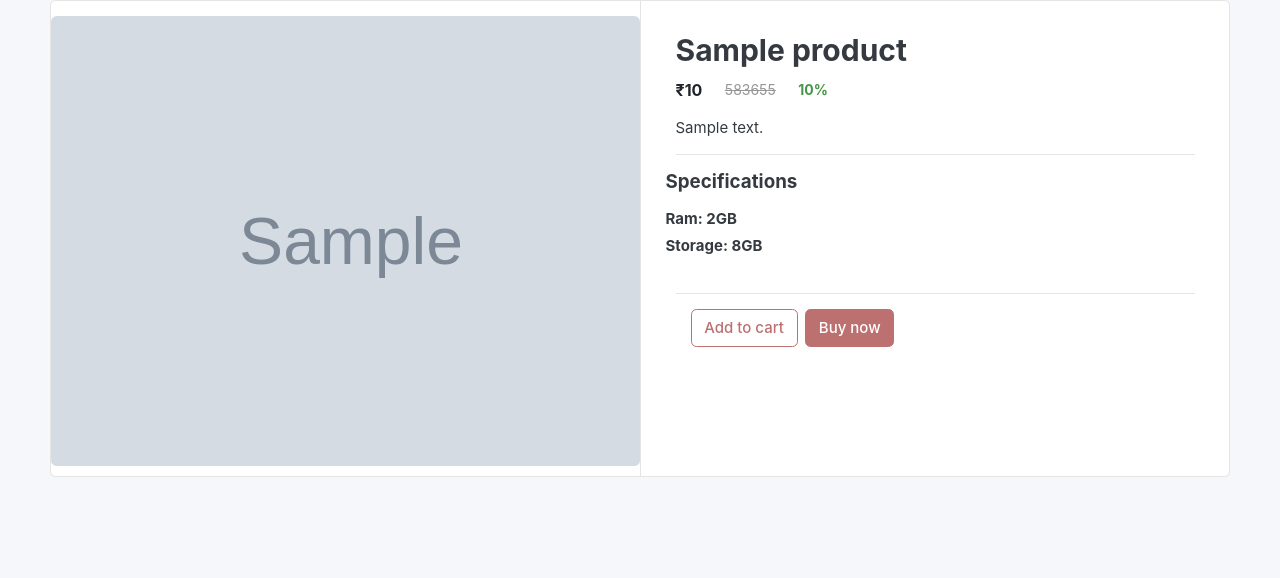
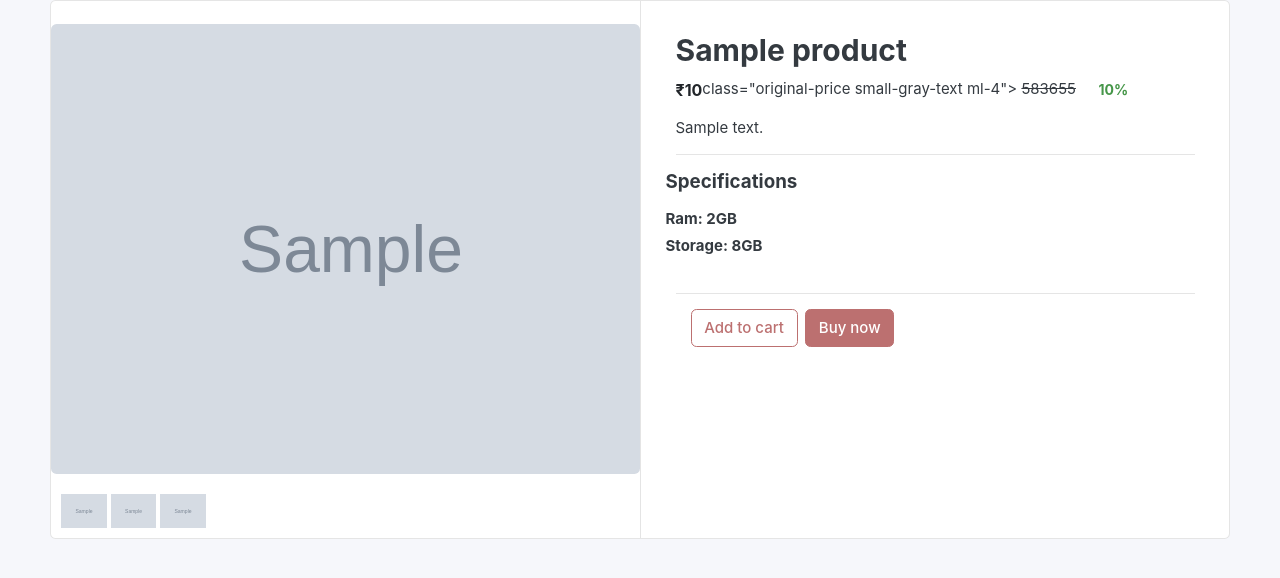
Before and after one commit to amjedsaleel/m3-mobiles, a Django app: a page that uses templates/store/product-details.html in a window 1280 px wide. Shown: the part 63-641 px from the top of the page. Run offline with Django 3.2, Linux system fonts and the light colour scheme; tables that the repository leaves empty hold one stand-in row (values such as "Sample post"); grey boxes marked "Sample" are stand-in pictures; some libraries are stand-ins or nearby versions; some web fonts are replaced.

Commit message:
Desplayed all images

```diff
--- a/static/css/style.css
+++ b/static/css/style.css
@@ -48,3 +48,16 @@
     color: red;
     margin-left: 2px;
 }
+
+ul.thumb{
+  margin:0 auto;
+  padding: 0;
+  float: left;
+}
+ul.thumb li{
+  list-style: none;
+  margin: 10px;
+}
+ul.thumb li img{
+  width: 8%;
+}
--- a/templates/store/product-details.html
+++ b/templates/store/product-details.html
@@ -6,11 +6,33 @@
             <div class="row no-gutters">
                 <aside class="col-md-6">
                     <article class="gallery-wrap">
-                        <div class="img-big-wrap mt-3">
-                            <a href="#"><img src="{{ variant.image1.url }}"></a>
-                        </div> <!-- img-big-wrap.// -->
+                        <div class="img-big-wrap mainImage mt-4">
+                            <a href="#"><img src="{{ variant.image1.url }}" class=""></a>
+                        </div>
 
-                    </article> <!-- gallery-wrap .end// -->
+                    </article>
+
+                    <ul class="thumb">
+                        <li>
+                            {% if variant.image1 %}
+                                <a href="{{ variant.image1.url }}" target="mainImage"><img
+                                        src="{{ variant.image1.url }}"
+                                        alt="Product Image"></a>
+                            {% endif %}
+
+                            {% if variant.image2 %}
+                                <a href="{{ variant.image2.url }}" target="mainImage"><img
+                                        src="{{ variant.image2.url }}"
+                                        alt="Product Image"></a>
+                            {% endif %}
+                            {% if variant.image3 %}
+                                <a href="{{ variant.image3.url }}" target="mainImage"><img
+                                        src="{{ variant.image3.url }}"
+                                        alt="Product Image"></a>
+                            {% endif %}
+                        </li>
+                    </ul>
+
                 </aside>
                 <main class="col-md-6 border-left">
                     <article class="content-body">
@@ -23,7 +45,7 @@
                                     <p class="price regular-text-bold">₹{{ variant.price }}</p>
                                 </div>
                                 <div>
-                                    <p class="original-price small-gray-text ml-4">
+                                    <p> class="original-price small-gray-text ml-4">
                                         <del>583655</del>
                                     </p>
                                 </div>
@@ -36,40 +58,50 @@
                         <p>{{ variant.description }}</p>
 
                         <hr>
-                        <div class="row">
-                            <!-- <div class="item-option-select">
-                                 <h6>Choose Color</h6>
-                                 <div class="btn-group btn-group-sm btn-group-toggle" data-toggle="buttons">
-                                     <label class="btn btn-light">
-                                         <input type="radio" name="radio_color"> Silver
-                                     </label>
-                                     <label class="btn btn-light">
-                                         <input type="radio" name="radio_color"> Gray
-                                     </label>
-                                     <label class="btn btn-light active">
-                                         <input type="radio" name="radio_color checked"> Gold
-                                     </label>
-                                     <label class="btn btn-light">
-                                         <input type="radio" name="radio_color"> Black
-                                     </label>
-                                 </div>
-                             </div> -->
-                        </div>
+{#                        <div class="row">#}
+{#                            <div class="item-option-select">#}
+{#                                <h6>Choose Color</h6>#}
+{#                                <div class="btn-group btn-group-sm btn-group-toggle" data-toggle="buttons">#}
+{#                                    <label class="btn btn-light">#}
+{#                                        <input type="radio" name="radio_color"> Silver#}
+{#                                    </label>#}
+{#                                    <label class="btn btn-light">#}
+{#                                        <input type="radio" name="radio_color"> Gray#}
+{#                                    </label>#}
+{#                                    <label class="btn btn-light active">#}
+{#                                        <input type="radio" name="radio_color checked"> Gold#}
+{#                                    </label>#}
+{#                                    <label class="btn btn-light">#}
+{#                                        <input type="radio" name="radio_color"> Black#}
+{#                                    </label>#}
+{#                                </div>#}
+{#                            </div>#}
+{#                        </div>#}
                         <div class="row">
                             <div class="item-option-select">
                                 <h5 class="mb-3">Specifications</h5>
                                 <h6>Ram: {{ variant.ram }}</h6>
                                 <h6>Storage: {{ variant.storage }}</h6>
                             </div>
-                        </div> <!-- row.// -->
+                        </div>
                         <hr>
                         <div class="d-flex pl-3 pr-3 justify-content-start mb-4">
                             <a href="#" class="btn btn-outline-primary">Add to cart</a>
                             <a href="#" class="btn btn-primary ml-2">Buy now</a>
                         </div>
-                    </article> <!-- product-info-aside .// -->
-                </main> <!-- col.// -->
-            </div> <!-- row.// -->
-        </div> <!-- card.// -->
+                    </article>
+                </main>
+            </div>
+        </div>
     </div>
 {% endblock %}
+{% block script %}
+    <script>
+        $(document).ready(function () {
+            $('.thumb a').click(function (e) {
+                e.preventDefault();
+                $('.mainImage img').attr('src', $(this).attr("href"));
+            })
+        })
+    </script>
+{% endblock %}
```
